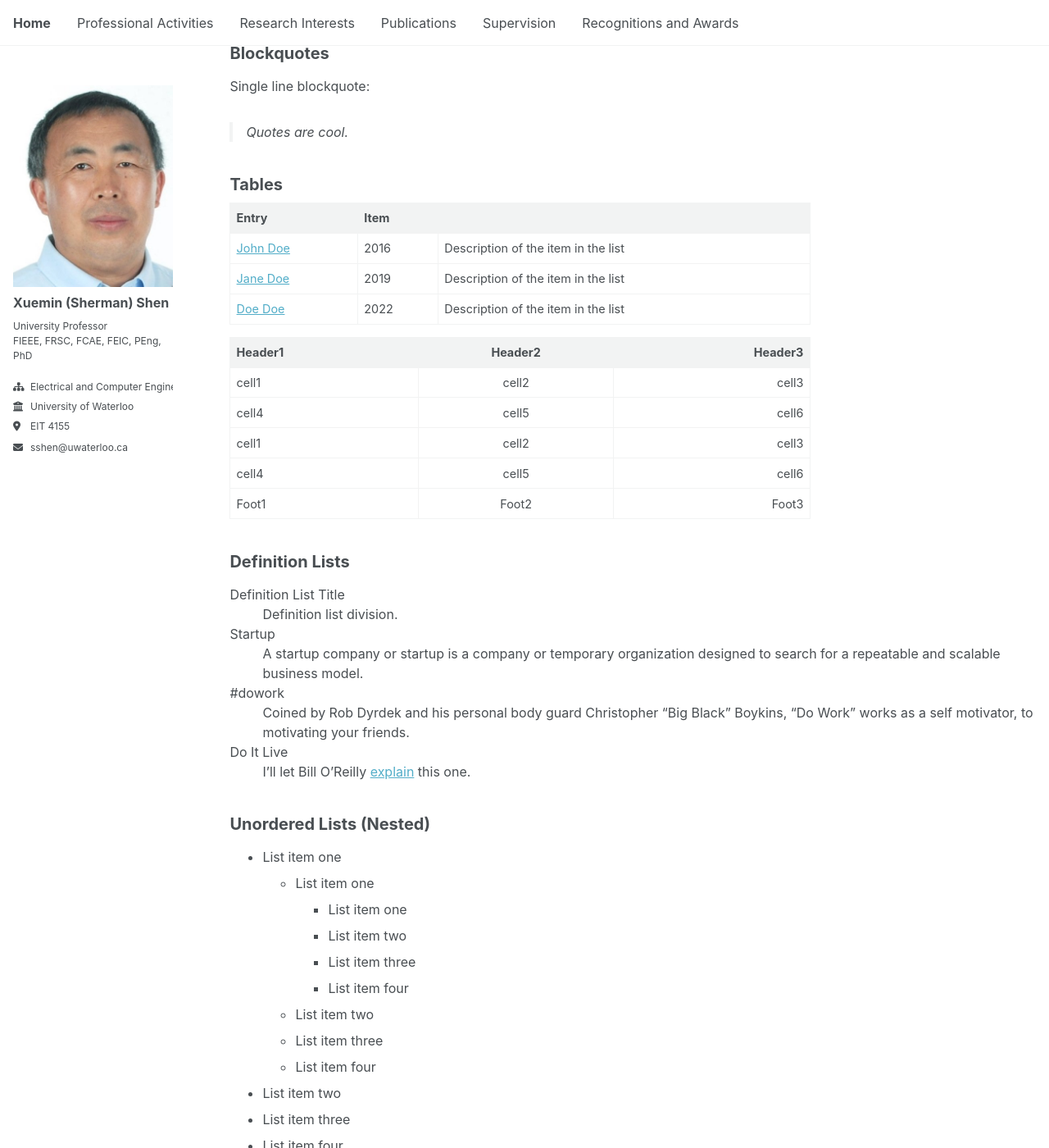
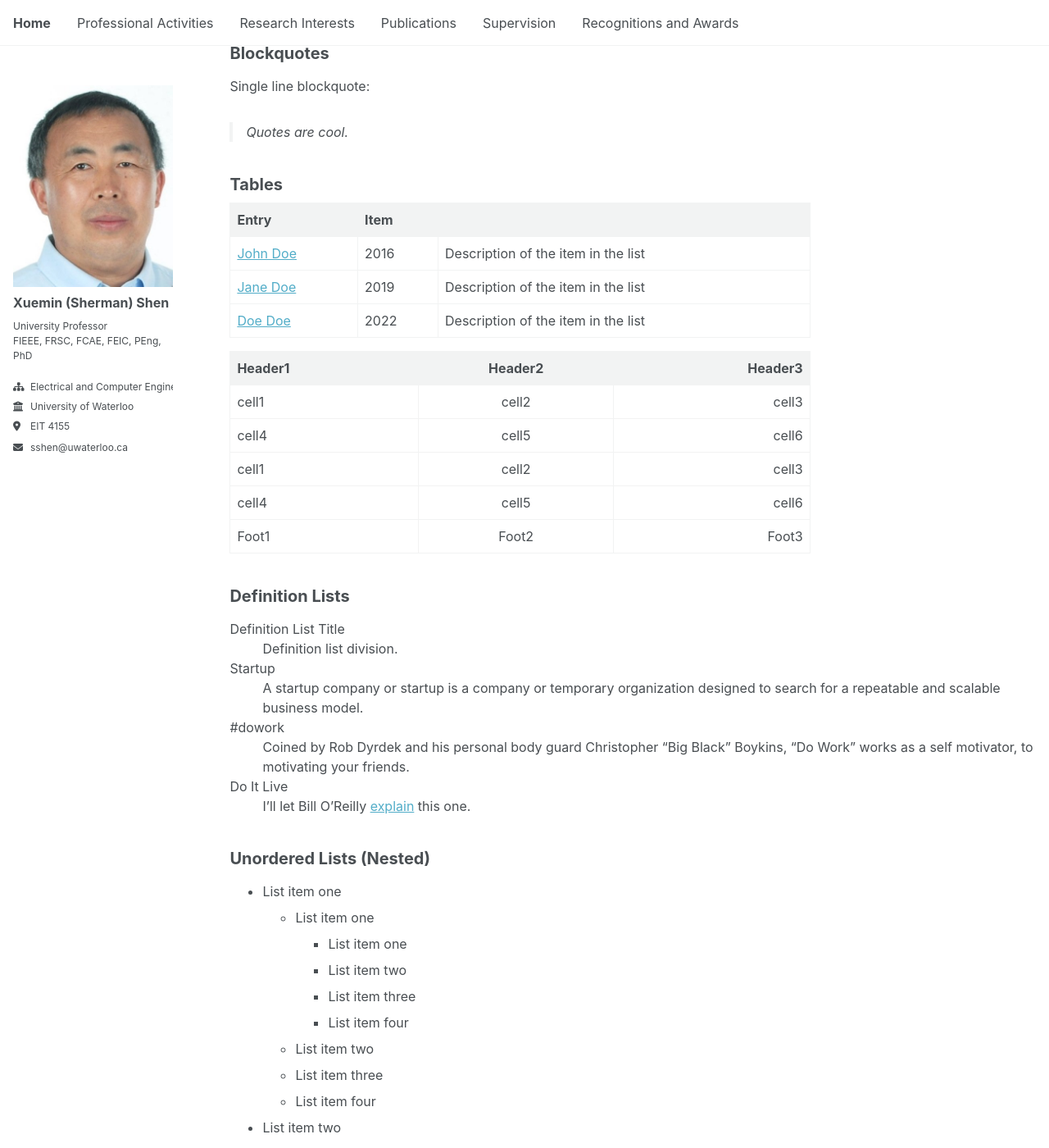
Before and after one commit to m64he/sshen, a Jekyll site: the page built from _pages/archive-layout-with-content.md, in a window 1280 px wide and 1400 px high, scrolled down 421 px. Shown: the whole window at 82% size. Built offline with Jekyll 4.4.1, drawn with Linux system fonts in a browser that asks for light colours; a script that is not in the unit is left out.

Commit message:
Update _tables.scss

```diff
--- a/_sass/layout/_tables.scss
+++ b/_sass/layout/_tables.scss
@@ -6,7 +6,7 @@ table {
   margin-bottom: 1em;
   width: 72%;
   font-family: $global-font-family;
-  font-size: 0.9em; //$type-size-5;
+  font-size: $type-size-5;
   border-collapse: collapse;
   border: 1px solid var(--global-border-color);
 
```
